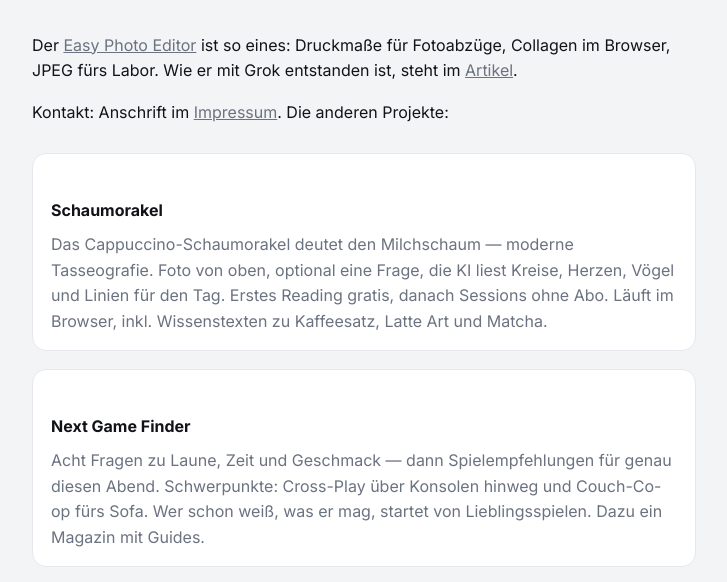
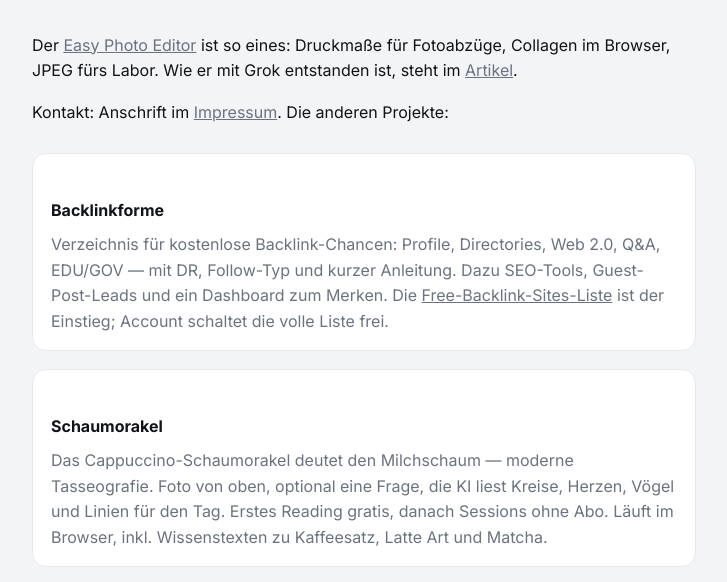
Before and after one commit to freimoser/easy-photo-editor, a website built with Vite: page ueber-mich.html in a window 1280 px wide. Shown: the part 190-772 px from the top of the page, without its empty margins (276-1003 px from the left). Built offline with nearby package versions, Linux system fonts and the light colour scheme.

Commit message:
Add Backlinkforme to about page, README, and article
Treat the free-backlink-sites directory like the other linked projects.

```diff
--- a/ueber-mich.html
+++ b/ueber-mich.html
@@ -6,14 +6,14 @@
     <title>Über mich · Serdar Freimoser</title>
     <meta
       name="description"
-      content="Serdar Freimoser, München. Baut kleine, genaue Web-Tools: Easy Photo Editor, GDT Viewer, Schaumorakel, Next Game Finder, Solvitalk."
+      content="Serdar Freimoser, München. Baut kleine, genaue Web-Tools: Easy Photo Editor, Backlinkforme, GDT Viewer, Schaumorakel, Next Game Finder, Solvitalk."
     />
     <link rel="canonical" href="https://freemoser.github.io/easy-photo-editor/ueber-mich.html" />
     <meta property="og:type" content="profile" />
     <meta property="og:title" content="Über mich · Serdar Freimoser" />
     <meta
       property="og:description"
-      content="München. Spezifische Web-Apps statt Allzweck-Suiten — Fotoabzüge, GDT, Spiele, Gespräche, Kaffee."
+      content="München. Spezifische Web-Apps statt Allzweck-Suiten — Fotoabzüge, SEO-Backlinks, GDT, Spiele, Gespräche, Kaffee."
     />
     <meta property="og:url" content="https://freemoser.github.io/easy-photo-editor/ueber-mich.html" />
     <link rel="preconnect" href="https://fonts.googleapis.com" />
@@ -56,6 +56,18 @@
       </p>
 
       <section class="projects">
+        <article class="project">
+          <h2>
+            <a href="https://backlinkforme.com/free-backlink-sites" rel="noopener">Backlinkforme</a>
+          </h2>
+          <p>
+            Verzeichnis für kostenlose Backlink-Chancen: Profile, Directories, Web 2.0, Q&amp;A,
+            EDU/GOV — mit DR, Follow-Typ und kurzer Anleitung. Dazu SEO-Tools, Guest-Post-Leads und
+            ein Dashboard zum Merken. Die
+            <a href="https://backlinkforme.com/free-backlink-sites" rel="noopener">Free-Backlink-Sites-Liste</a>
+            ist der Einstieg; Account schaltet die volle Liste frei.
+          </p>
+        </article>
         <article class="project">
           <h2><a href="https://schaumorakel.com/" rel="noopener">Schaumorakel</a></h2>
           <p>
```
Also changed, not shown: artikel.html (+3 -2 lines), README.md.
